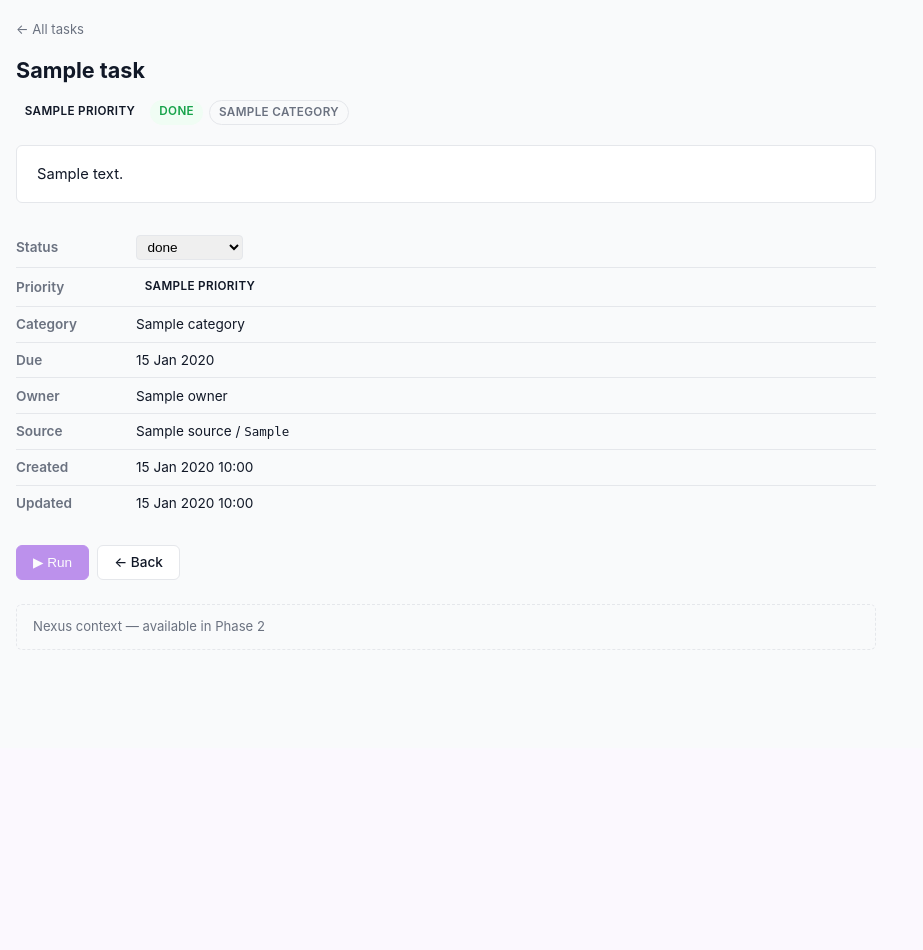
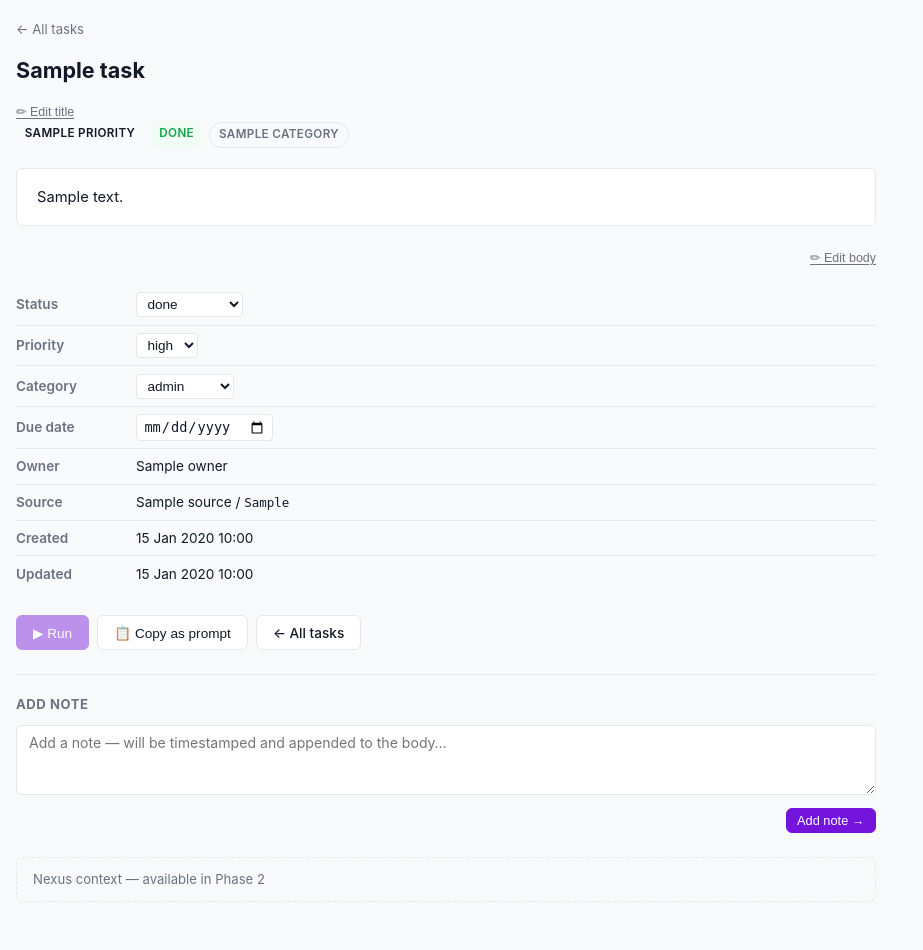
Before and after one commit to bjscuba135/scout-hq, a Python web app: template app/templates/tasks/detail.html in a window 1280 px wide. Shown: the part 52-1002 px from the top of the page, without its empty margins (0-923 px from the left). Before the commit the page ends 702 px from the top, so only its background shows below. Run offline with Jinja, Linux system fonts and the light colour scheme; the template is opened without the code that fills it: most values are stand-ins (such as "Sample title", 1, 10 or a date in 2020); some libraries are stand-ins or nearby versions.

Commit message:
Fix status toggle (json-enc), add inline editing and notes
- base.html: load htmx-ext-json-enc@2.0.1 and add hx-ext="json-enc" to
  body — this replaces the broken htmx:configRequest JSON hack and makes
  all PATCH/POST send proper JSON that FastAPI/Pydantic can parse

- app.js: remove configRequest handler (no longer needed), add
  showEdit/hideEdit toggle helpers and copyTaskAsPrompt() for clipboard

- app.css: add styles for inline edit forms, body/title editing,
  note append section, and meta-table select/input elements

- _partials/task_detail_body.html (new): full editable task detail panel
  with inline title edit, body edit, live selects for status/priority/
  category, date input for due_date, copy-as-prompt button, and
  append-note form at the bottom

- tasks/detail.html: now just extends base + includes the partial

- routes/tasks.py:
  - TaskPatch: add field_validator to coerce empty string → None for
    due_date (date inputs send "" when cleared)
  - NoteAppend schema (new)
  - patch_task: return task_detail_body partial when HX-Target is
    "task-detail"; return task_row partial when HX-Target starts
    with "task-" (list row); full page otherwise
  - append_note (new): POST /tasks/{id}/notes — timestamps and appends
    note text to task.body, returns updated detail partial

Co-Authored-By: Claude Sonnet 4.6 <noreply@anthropic.com>

```diff
--- a/app/static/app.css
+++ b/app/static/app.css
@@ -283,6 +283,110 @@ a:hover { text-decoration: underline; }
 /* ── Overdue highlight ───────────────────────────────────────────────────── */
 .overdue { color: var(--priority-high); font-weight: 600; }
 
+/* ── Inline edit / note controls ─────────────────────────────────────────── */
+.btn-link {
+  background: none;
+  border: none;
+  padding: 0;
+  color: var(--text-muted);
+  font-size: 0.78rem;
+  cursor: pointer;
+  text-decoration: underline;
+  text-underline-offset: 2px;
+}
+.btn-link:hover { color: var(--scout-purple); }
+
+.btn-sm {
+  padding: 0.25rem 0.65rem;
+  font-size: 0.8rem;
+}
+
+.title-edit-form {
+  margin-bottom: 1rem;
+}
+.title-input {
+  width: 100%;
+  font-size: 1.25rem;
+  font-weight: 700;
+  padding: 0.35rem 0.5rem;
+  border: 2px solid var(--scout-purple);
+  border-radius: var(--radius);
+  color: var(--text);
+  margin-bottom: 0.5rem;
+}
+
+.body-section { margin-bottom: 1.25rem; }
+.body-edit-hint {
+  display: flex;
+  justify-content: flex-end;
+  margin-top: 0.3rem;
+}
+.body-edit-form { margin-bottom: 1.25rem; }
+.body-textarea {
+  width: 100%;
+  min-height: 120px;
+  padding: 0.65rem 0.85rem;
+  border: 2px solid var(--scout-purple);
+  border-radius: var(--radius);
+  font-size: 0.92rem;
+  line-height: 1.65;
+  font-family: inherit;
+  resize: vertical;
+  color: var(--text);
+  margin-bottom: 0.5rem;
+}
+.body-textarea:focus { outline: none; }
+
+.edit-actions { display: flex; gap: 0.4rem; }
+
+/* ── Meta table selects / date inputs ────────────────────────────────────── */
+.meta-table select,
+.meta-table input[type="date"] {
+  font-size: 0.85rem;
+  padding: 0.2rem 0.4rem;
+  border: 1px solid var(--border);
+  border-radius: 4px;
+  cursor: pointer;
+  background: var(--surface);
+  color: var(--text);
+}
+.meta-table select:hover,
+.meta-table input[type="date"]:hover {
+  border-color: var(--scout-purple);
+}
+
+/* ── Note section ────────────────────────────────────────────────────────── */
+.note-section {
+  margin-top: 1.5rem;
+  border-top: 1px solid var(--border);
+  padding-top: 1.25rem;
+}
+.note-section h3 {
+  font-size: 0.82rem;
+  font-weight: 700;
+  text-transform: uppercase;
+  letter-spacing: .04em;
+  color: var(--text-muted);
+  margin: 0 0 0.6rem;
+}
+.note-textarea {
+  width: 100%;
+  min-height: 70px;
+  padding: 0.55rem 0.75rem;
+  border: 1px solid var(--border);
+  border-radius: var(--radius);
+  font-size: 0.88rem;
+  font-family: inherit;
+  resize: vertical;
+  color: var(--text);
+  margin-bottom: 0.4rem;
+}
+.note-textarea:focus {
+  outline: none;
+  border-color: var(--scout-purple);
+}
+.note-submit-row { display: flex; justify-content: flex-end; }
+
 /* ── Responsive ──────────────────────────────────────────────────────────── */
 @media (max-width: 700px) {
   .col-category, .col-due, .task-table td.body-preview { display: none; }
--- a/app/static/app.js
+++ b/app/static/app.js
@@ -1,14 +1,59 @@
 // Scout HQ — minimal JS escape hatch
-// HTMX handles most interactivity; this file fills the gaps.
+// json-enc extension (loaded in base.html) handles PATCH/POST → JSON automatically.
+// This file provides small UI utilities only.
 
-// Convert HTMX PATCH/POST payloads to JSON so FastAPI's Pydantic models parse correctly.
-document.body.addEventListener('htmx:configRequest', function (evt) {
-  const verb = evt.detail.verb;
-  if (verb === 'patch' || verb === 'post') {
-    const params = evt.detail.parameters;
-    if (params && Object.keys(params).length > 0) {
-      evt.detail.parameters = JSON.stringify(params);
-      evt.detail.headers['Content-Type'] = 'application/json';
-    }
-  }
+// ── Inline edit toggles ───────────────────────────────────────────────────────
+
+function showEdit(showId, hideId) {
+  const show = document.getElementById(showId);
+  const hide = document.getElementById(hideId);
+  if (show) show.style.display = '';
+  if (hide) hide.style.display = 'none';
+}
+
+function hideEdit(hideId, showId) {
+  const hide = document.getElementById(hideId);
+  const show = document.getElementById(showId);
+  if (hide) hide.style.display = 'none';
+  if (show) show.style.display = '';
+}
+
+// ── Copy task as prompt ───────────────────────────────────────────────────────
+
+function copyTaskAsPrompt() {
+  const detail = document.getElementById('task-detail');
+  if (!detail) return;
+
+  const title    = detail.dataset.title    || '';
+  const category = detail.dataset.category || '';
+  const priority = detail.dataset.priority || '';
+  const status   = detail.dataset.status   || '';
+  const due      = detail.dataset.due      || '';
+  const body     = detail.dataset.body     || '';
+
+  const meta = [category, priority, status, due ? `due ${due}` : ''].filter(Boolean).join(' · ');
+  const lines = [
+    `Task: ${title}`,
+    meta,
+    '',
+    body,
+    '',
+    '---',
+    'Context: I am the Group Lead Volunteer (GLV) at 1st Beetley Scout Group, Beetley, Norfolk.',
+  ].filter((l, i) => i < 2 || l !== '' || lines?.[i - 1] !== '');
+
+  navigator.clipboard.writeText(lines.join('\n').trim()).then(() => {
+    const btn = document.getElementById('copy-prompt-btn');
+    if (!btn) return;
+    const orig = btn.textContent;
+    btn.textContent = '✓ Copied!';
+    setTimeout(() => { btn.textContent = orig; }, 2000);
+  });
+}
+
+// ── Clear note textarea after successful note append ─────────────────────────
+
+document.body.addEventListener('htmx:afterSwap', function (evt) {
+  // After a notes POST swaps in the refreshed detail, clear the note textarea
+  // (the new DOM won't have a value, so nothing to do — but keep hook for future use)
 });
--- /dev/null
+++ b/app/templates/_partials/task_detail_body.html
@@ -0,0 +1,158 @@
+{#
+  Reusable detail panel — rendered by GET /tasks/{id} and returned by PATCH/notes
+  Target:  <div id="task-detail"> with hx-swap="outerHTML"
+#}
+<div class="task-detail" id="task-detail"
+     data-title="{{ task.title | e }}"
+     data-category="{{ task.category }}"
+     data-priority="{{ task.priority }}"
+     data-status="{{ task.status }}"
+     data-due="{{ task.due_date.strftime('%d %b %Y') if task.due_date else '' }}"
+     data-body="{{ task.body | e if task.body else '' }}">
+
+  {# ── Breadcrumb ── #}
+  <div class="breadcrumb">
+    <a href="/">← All tasks</a>
+  </div>
+
+  {# ── Title (click to edit) ── #}
+  <div id="title-display">
+    <h1 class="task-detail-title">{{ task.title }}</h1>
+    <button class="btn-link" onclick="showEdit('title-edit-form','title-display')">✏ Edit title</button>
+  </div>
+
+  <form id="title-edit-form" class="title-edit-form" style="display:none"
+        hx-patch="/tasks/{{ task.id }}"
+        hx-target="#task-detail"
+        hx-swap="outerHTML">
+    <input class="title-input" type="text" name="title" value="{{ task.title }}" required>
+    <div class="edit-actions">
+      <button type="submit" class="btn btn-primary btn-sm">Save</button>
+      <button type="button" class="btn btn-secondary btn-sm"
+              onclick="hideEdit('title-edit-form','title-display')">Cancel</button>
+    </div>
+  </form>
+
+  {# ── Badges (read-only display) ── #}
+  <div class="task-badges">
+    <span class="badge badge-{{ task.priority }}">{{ task.priority }}</span>
+    <span class="badge badge-{{ task.status }}">{{ task.status }}</span>
+    <span class="badge badge-low">{{ task.category }}</span>
+  </div>
+
+  {# ── Body / edit body ── #}
+  <div class="body-section">
+    <div id="body-display">
+      {% if task.body %}
+      <div class="task-body-content">{{ task.body }}</div>
+      {% else %}
+      <div class="task-body-content" style="color:var(--text-muted);font-style:italic">No description yet.</div>
+      {% endif %}
+      <div class="body-edit-hint">
+        <button class="btn-link" onclick="showEdit('body-edit-form','body-display')">✏ Edit body</button>
+      </div>
+    </div>
+
+    <form id="body-edit-form" class="body-edit-form" style="display:none"
+          hx-patch="/tasks/{{ task.id }}"
+          hx-target="#task-detail"
+          hx-swap="outerHTML">
+      <textarea class="body-textarea" name="body" rows="8">{{ task.body or '' }}</textarea>
+      <div class="edit-actions">
+        <button type="submit" class="btn btn-primary btn-sm">Save</button>
+        <button type="button" class="btn btn-secondary btn-sm"
+                onclick="hideEdit('body-edit-form','body-display')">Cancel</button>
+      </div>
+    </form>
+  </div>
+
+  {# ── Metadata (inline-editable fields) ── #}
+  <table class="meta-table">
+    <tr>
+      <th>Status</th>
+      <td>
+        <select name="status"
+                hx-patch="/tasks/{{ task.id }}"
+                hx-trigger="change"
+                hx-target="#task-detail"
+                hx-swap="outerHTML">
+          {% for s in ['open','in_progress','waiting','done','cancelled'] %}
+          <option value="{{ s }}" {% if task.status == s %}selected{% endif %}>{{ s }}</option>
+          {% endfor %}
+        </select>
+      </td>
+    </tr>
+    <tr>
+      <th>Priority</th>
+      <td>
+        <select name="priority"
+                hx-patch="/tasks/{{ task.id }}"
+                hx-trigger="change"
+                hx-target="#task-detail"
+                hx-swap="outerHTML">
+          {% for p in ['high','med','low'] %}
+          <option value="{{ p }}" {% if task.priority == p %}selected{% endif %}>{{ p }}</option>
+          {% endfor %}
+        </select>
+      </td>
+    </tr>
+    <tr>
+      <th>Category</th>
+      <td>
+        <select name="category"
+                hx-patch="/tasks/{{ task.id }}"
+                hx-trigger="change"
+                hx-target="#task-detail"
+                hx-swap="outerHTML">
+          {% for c in ['admin','squirrels','beavers','cubs','scouts','hut','events','volunteers','finance'] %}
+          <option value="{{ c }}" {% if task.category == c %}selected{% endif %}>{{ c }}</option>
+          {% endfor %}
+        </select>
+      </td>
+    </tr>
+    <tr>
+      <th>Due date</th>
+      <td>
+        <input type="date" name="due_date"
+               value="{{ task.due_date.isoformat() if task.due_date else '' }}"
+               hx-patch="/tasks/{{ task.id }}"
+               hx-trigger="change"
+               hx-target="#task-detail"
+               hx-swap="outerHTML">
+      </td>
+    </tr>
+    <tr><th>Owner</th><td>{{ task.owner }}</td></tr>
+    <tr>
+      <th>Source</th>
+      <td>{{ task.source }}{% if task.source_ref %} / <code style="font-size:0.78rem">{{ task.source_ref }}</code>{% endif %}</td>
+    </tr>
+    <tr><th>Created</th><td>{{ task.created_at.strftime('%d %b %Y %H:%M') }}</td></tr>
+    <tr><th>Updated</th><td>{{ task.updated_at.strftime('%d %b %Y %H:%M') }}</td></tr>
+  </table>
+
+  {# ── Actions ── #}
+  <div class="task-actions">
+    <button class="btn btn-primary" disabled title="Agents available in Phase 3">▶ Run</button>
+    <button class="btn btn-secondary" id="copy-prompt-btn" onclick="copyTaskAsPrompt()">📋 Copy as prompt</button>
+    <a href="/" class="btn btn-secondary">← All tasks</a>
+  </div>
+
+  {# ── Append note ── #}
+  <div class="note-section">
+    <h3>Add note</h3>
+    <form hx-post="/tasks/{{ task.id }}/notes"
+          hx-target="#task-detail"
+          hx-swap="outerHTML">
+      <textarea class="note-textarea" name="note" placeholder="Add a note — will be timestamped and appended to the body…" required></textarea>
+      <div class="note-submit-row">
+        <button type="submit" class="btn btn-primary btn-sm">Add note →</button>
+      </div>
+    </form>
+  </div>
+
+  {# ── Nexus context panel (Phase 2) ── #}
+  <div id="nexus-context">
+    Nexus context — available in Phase 2
+  </div>
+
+</div>
--- a/app/templates/base.html
+++ b/app/templates/base.html
@@ -5,9 +5,10 @@
   <meta name="viewport" content="width=device-width, initial-scale=1.0">
   <title>{% block title %}Scout HQ{% endblock %}</title>
   <script src="https://unpkg.com/htmx.org@2.0.4" integrity="sha384-HGfztofotfshcF7+8n44JQL2oJmowVChPTg48S+jvZoztPfvwD79OC/LTtG6dMp+" crossorigin="anonymous"></script>
+  <script src="https://unpkg.com/htmx-ext-json-enc@2.0.1/json-enc.js"></script>
   <link rel="stylesheet" href="/static/app.css">
 </head>
-<body>
+<body hx-ext="json-enc">
   <header class="site-header">
     <div class="header-inner">
       <span class="logo"><a href="/">🏕 Scout HQ</a></span>
--- a/app/templates/tasks/detail.html
+++ b/app/templates/tasks/detail.html
@@ -3,69 +3,5 @@
 {% block title %}{{ task.title }} — Scout HQ{% endblock %}
 
 {% block content %}
-<div class="task-detail">
-
-  {# ── Breadcrumb ── #}
-  <div class="breadcrumb">
-    <a href="/">← All tasks</a>
-  </div>
-
-  {# ── Title ── #}
-  <h1 class="task-detail-title">{{ task.title }}</h1>
-
-  {# ── Badges ── #}
-  <div class="task-badges">
-    <span class="badge badge-{{ task.priority }}">{{ task.priority }}</span>
-    <span class="badge badge-{{ task.status }}">{{ task.status }}</span>
-    <span class="badge badge-low">{{ task.category }}</span>
-  </div>
-
-  {# ── Body ── #}
-  {% if task.body %}
-  <div class="task-body-content">{{ task.body }}</div>
-  {% endif %}
-
-  {# ── Metadata ── #}
-  <table class="meta-table">
-    <tr>
-      <th>Status</th>
-      <td>
-        {# HTMX select — app.js converts PATCH params to JSON #}
-        <select hx-patch="/tasks/{{ task.id }}"
-                hx-trigger="change"
-                hx-target="closest .task-detail"
-                hx-swap="outerHTML"
-                name="status"
-                style="font-size:0.85rem; padding:0.2rem 0.4rem; border:1px solid #e5e7eb; border-radius:4px; cursor:pointer;">
-          {% for s in ['open','in_progress','waiting','done','cancelled'] %}
-          <option value="{{ s }}" {% if task.status == s %}selected{% endif %}>{{ s }}</option>
-          {% endfor %}
-        </select>
-      </td>
-    </tr>
-    <tr><th>Priority</th><td><span class="badge badge-{{ task.priority }}">{{ task.priority }}</span></td></tr>
-    <tr><th>Category</th><td>{{ task.category }}</td></tr>
-    <tr><th>Due</th><td>
-      {% if task.due_date %}{{ task.due_date.strftime('%d %b %Y').lstrip('0') }}{% else %}—{% endif %}
-    </td></tr>
-    <tr><th>Owner</th><td>{{ task.owner }}</td></tr>
-    <tr><th>Source</th><td>
-      {{ task.source }}{% if task.source_ref %} / <code style="font-size:0.78rem">{{ task.source_ref }}</code>{% endif %}
-    </td></tr>
-    <tr><th>Created</th><td>{{ task.created_at.strftime('%d %b %Y %H:%M') }}</td></tr>
-    <tr><th>Updated</th><td>{{ task.updated_at.strftime('%d %b %Y %H:%M') }}</td></tr>
-  </table>
-
-  {# ── Actions ── #}
-  <div class="task-actions">
-    <button class="btn btn-primary" disabled title="Agents available in Phase 3">▶ Run</button>
-    <a href="/" class="btn btn-secondary">← Back</a>
-  </div>
-
-  {# ── Nexus context panel (Phase 2) ── #}
-  <div id="nexus-context">
-    Nexus context — available in Phase 2
-  </div>
-
-</div>
+{% include "_partials/task_detail_body.html" %}
 {% endblock %}
```
Also changed, not shown: app/routes/tasks.py (+45 -8 lines).
